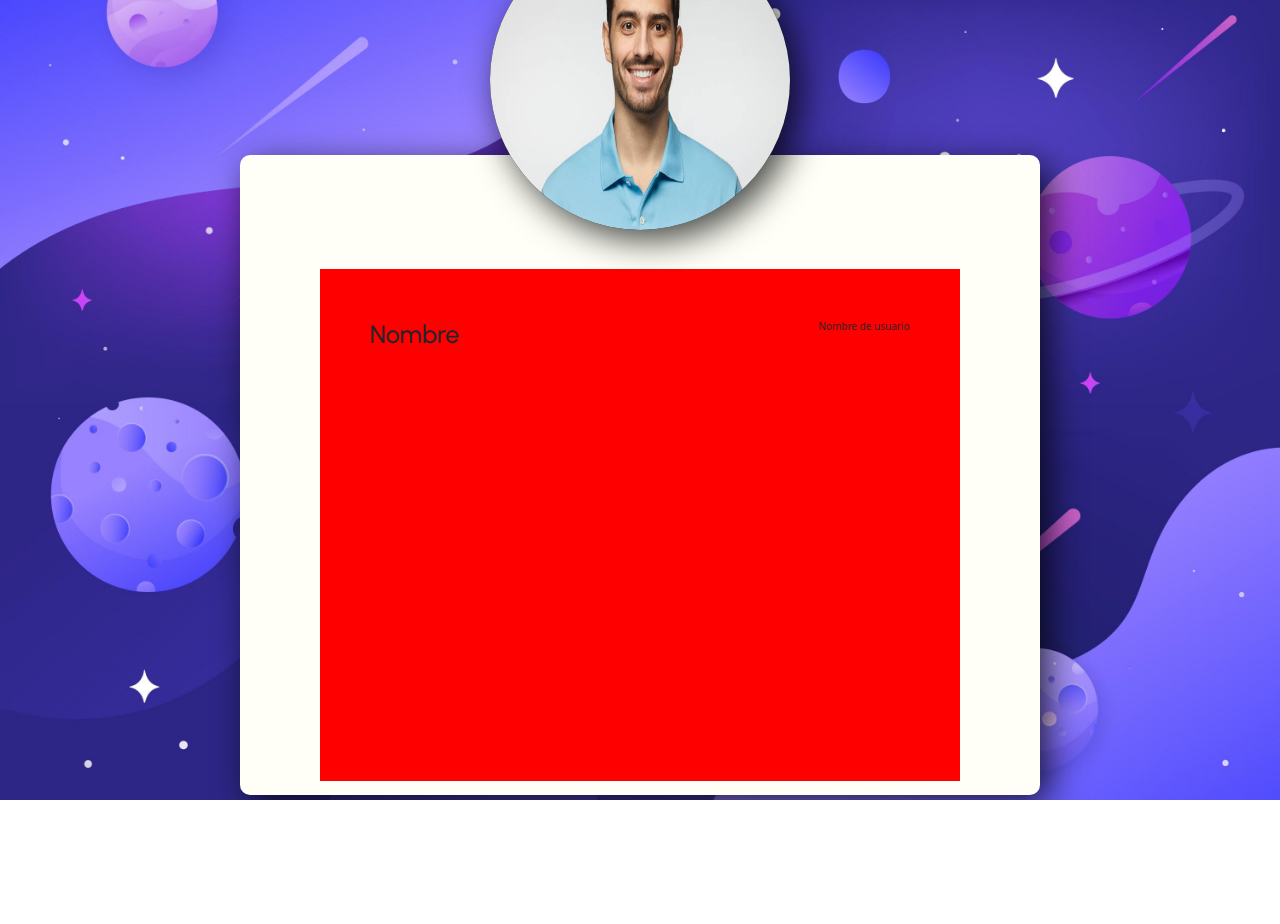
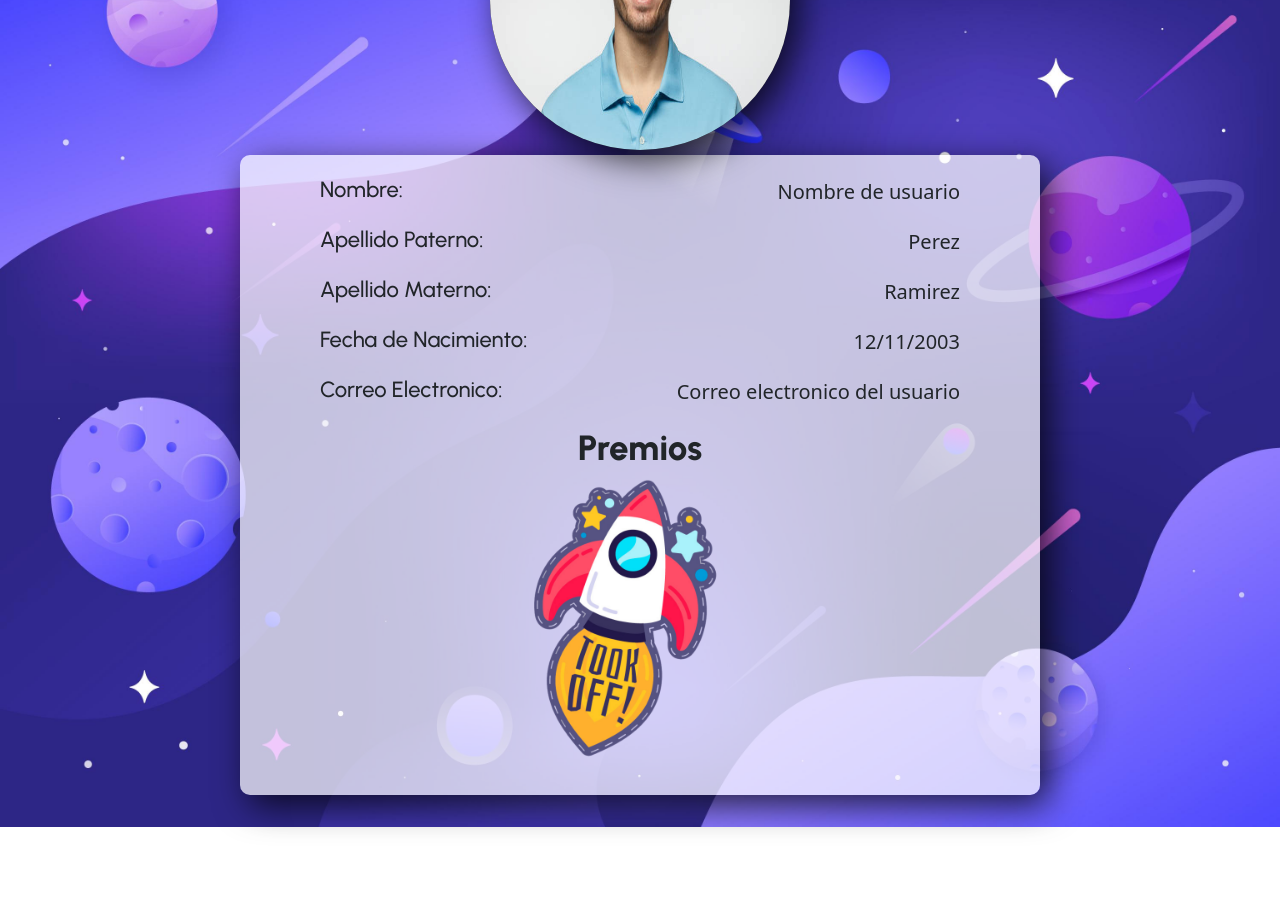
Before and after one commit to VocalEm/POI, a website: page perfil.html in a window 1280 px wide. Before the commit the page ends 800 px from the top, so only its background shows below. Drawn offline with nearby package versions, Linux system fonts and the light colour scheme.

Commit message:
trabajo en la pantalla de perfil

```diff
--- a/perfil.html
+++ b/perfil.html
@@ -23,10 +23,26 @@
       <img src="src/img/perfil2.jpg" alt="" />
     </div>
     <div class="perfil_informacion">
-      <section>
-        <h1>Nombre</h1>
+      <section class="perfil_informacion_datos">
+        <h2>Nombre:</h2>
         <p>Nombre de usuario</p>
+        <h2>Apellido Paterno:</h2>
+        <p>Perez</p>
+        <h2>Apellido Materno:</h2>
+        <p>Ramirez</p>
+        <h2>Fecha de Nacimiento:</h2>
+        <p>12/11/2003</p>
+        <h2>Correo Electronico:</h2>
+        <p>Correo electronico del usuario</p>
       </section>
+
+      <section class="perfil_informacion_premios">
+        <h3>Premios</h3>
+        <i class="fa fa-arrow-left fa-6x"></i>
+        <img class="perfil_premio" src="src/img/sticker2.png" alt="" />
+        <i class="fa fa-arrow-right fa-6x"></i>
+      </section>
+      <section class="perfil_informacion_botones"></section>
     </div>
   </body>
 </html>
--- a/src/scss/perfil/_contenedor.scss
+++ b/src/scss/perfil/_contenedor.scss
@@ -21,7 +21,7 @@
   position: absolute;
   z-index: 2;
   top: calc(
-    50% - 32rem
+    50% - 40rem
   ); /* Ajustar posición relativa a la altura del contenedor */
   left: calc(50% - 0rem); /* Centrar horizontalmente */
   transform: translate(-50%, -50%);
@@ -41,29 +41,39 @@
   display: flex;
   justify-content: center;
   align-items: center;
+  flex-direction: column;
   z-index: 1;
   position: relative;
-  background-color: #fffff7;
+  background-color: rgba(255, 255, 255, 0.712);
   width: 80%;
   max-width: 80rem; /* Limitar el ancho máximo */
   height: 80%;
-  max-height: 80rem; /* Limitar la altura máxima */
+  max-height: 120rem; /* Limitar la altura máxima */
   border-radius: 10px;
   -webkit-box-shadow: 9px 10px 34px 0px rgba(0, 0, 0, 0.75);
   -moz-box-shadow: 9px 10px 34px 0px rgba(0, 0, 0, 0.75);
   box-shadow: 9px 10px 34px 0px rgba(0, 0, 0, 0.75);
   margin-top: 15rem;
+  padding-top: 15rem;
 
-  section {
-    background-color: red;
+  .perfil_informacion_datos {
     height: 80%;
     width: 80%;
-    margin-top: 10rem;
-    padding: 5rem;
     display: grid;
-    grid-template-columns: 1fr 4fr;
+    grid-template-columns: 2fr 3fr;
+    grid-template-rows: 5rem 5rem 5rem 5rem 5rem;
+    text-align: left;
     p {
       text-align: right;
     }
   }
 }
+.perfil_premio {
+  position: relative;
+  top: -8rem;
+  left: -2rem;
+}
+
+.perfil_informacion_premios {
+  text-align: center;
+}
--- a/src/scss/perfil/_index.scss
+++ b/src/scss/perfil/_index.scss
@@ -1,2 +1,3 @@
 @forward "perfil";
 @forward "contenedor";
+@forward "perfil";
--- a/src/scss/perfil/_perfil.scss
+++ b/src/scss/perfil/_perfil.scss
@@ -0,0 +1,13 @@
+@use "base/variables" as v;
+.perfil_informacion_datos {
+  font-size: 2rem;
+  h2 {
+    font-size: 2.2rem;
+  }
+}
+.perfil_informacion {
+  h3 {
+    font-size: 3.5rem;
+    font-weight: 800;
+  }
+}
```
Also changed, not shown: build/css/app.css, src/img/sticker 1.png (added), src/img/sticker2.png (added).
